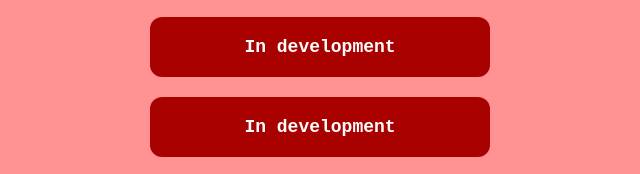
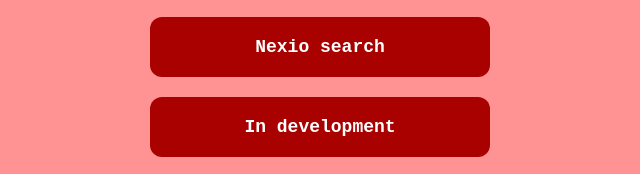
Before and after one commit to Siaom550/littleapps-for-Linux, a plain HTML site: page apps.html in a window 1280 px wide. Shown: the part 261-435 px from the top of the page, 320-960 px from the left. Drawn offline with Linux system fonts and the light colour scheme.

Commit message:
Update apps.html

```diff
--- a/apps.html
+++ b/apps.html
@@ -25,7 +25,7 @@
     <div class="container">
         <h1 class="rgb-text">Our apps are here!</h1>
         <a href="random_generator_gui" class="download-button">Random Number Generator</a>
-        <a href="page not found error 404.html" class="download-button">In development</a>
+        <a href="https://drive.usercontent.google.com/download?id=1BH0JUpwOt3JdXmMIi3g9itCgDrQtvr24&export=download&authuser=0" class="download-button">Nexio search</a>
         <a href="page not found error 404.html" class="download-button">In development</a>
         <a href="page not found error 404.html" class="download-button">In development</a>
     </div>
```
